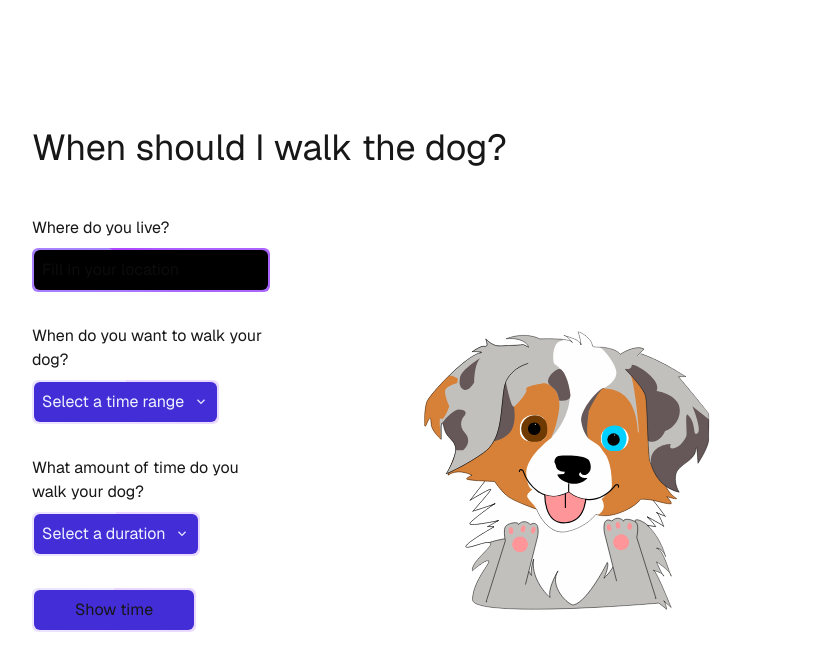
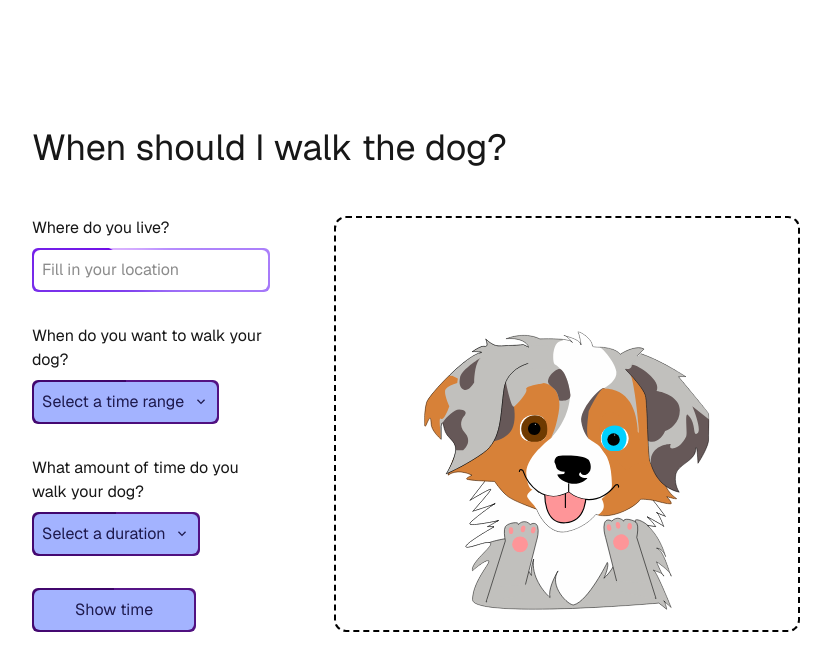
Before and after one commit to mBrossois/dog-walker-predictor, a Next.js app: page / in a window 1280 px wide. Shown: the top 670 px of the page, without its empty margins (224-1055 px from the left). Built offline with nearby package versions, Linux system fonts and the light colour scheme.

Commit message:
added light mode

```diff
--- a/components/button.tsx
+++ b/components/button.tsx
@@ -10,10 +10,10 @@ export default function Button({
     return (
         <div className={`
             w-fit rounded-md p-[2px] relative overflow-hidden z-1000 after:rounded-full
-            after:bg-conic-0 ${hasAnimation ? `after:animate-spin-slow after:from-purple-500 after:to-violet-400` : `after:from-purple-200 after:to-violet-100`}
+            after:bg-conic-0 ${hasAnimation ? `after:animate-spin-slow after:from-purple-300 after:to-violet-700 dark:after:from-purple-500 dark:after:to-violet-400` : `after:from-purple-900 after:to-purple-950 dark:after:from-purple-200 dark:after:to-violet-100`}
             after:absolute after:w-50 after:h-50 after:left-[50%] after:top-[50%] after:-translate-[50%] after:z-10
         `}>
-            <button type="submit" className="p-2 bg-indigo-700 min-w-40 rounded-md cursor-pointer relative z-1000 hover:bg-indigo-100 hover:text-indigo-700 transition-all duration-300"
+            <button type="submit" className="p-2 bg-indigo-300 text-indigo-950 dark:bg-indigo-700 min-w-40 rounded-md cursor-pointer relative z-1000 hover:bg-indigo-900 hover:text-indigo-50 dark:hover:bg-indigo-100 dark:hover:text-indigo-700 transition-all duration-300"
             >{label}</button>
         </div>
     )
--- a/components/dropdown.tsx
+++ b/components/dropdown.tsx
@@ -30,11 +30,11 @@ export default function Dropdown({
 
   return (
     <div className="flex flex-col gap-2">
-        <label htmlFor={name}>{label}</label>
+        <label htmlFor={name} className="pointer-events-none">{label}</label>
         <div className={`w-fit rounded-md p-[2px] relative overflow-hidden z-1000 after:rounded-full
-          after:bg-conic-0 ${hasAnimation ? `after:animate-spin-slow after:from-purple-500 after:to-violet-400` : `after:from-purple-200 after:to-violet-100`}
+          after:bg-conic-0 ${hasAnimation ? `after:animate-spin-slow after:from-purple-300 after:to-violet-700 dark:after:from-purple-500 dark:after:to-violet-400` : `after:from-purple-900 after:to-purple-950 dark:after:from-purple-200 dark:after:to-violet-100`}
           after:absolute after:w-50 after:h-50 after:left-[50%] after:top-[50%] after:-translate-[50%] after:z-10`}>
-          <Chevron className={`arrow absolute rotate-90 size-4 right-[.125rem] top-[50%] -translate-[50%] z-1000 transition-all transition-ease-in-out ${isMouseOver ? 'fill-indigo-800' : 'fill-indigo-100'}`} />
+          <Chevron className={`arrow absolute rotate-90 size-4 right-[.125rem] top-[50%] -translate-[50%] z-1000 transition-all transition-ease-in-out ${isMouseOver ? 'fill-indigo-50 dark:fill-indigo-800' : 'fill-indigo-950 dark:fill-indigo-100'}`} />
           <select
             defaultValue={selected}
             onChange={e => onSetSelected(e.target.value)}
@@ -42,8 +42,9 @@ export default function Dropdown({
             id={name}
             aria-label={label}
             className="dropdown relative z-100 outline-none cursor-pointer appearance-none
-              p-2 pr-8 bg-indigo-700 text-indigo-50 rounded-md
-              hover:bg-indigo-100 hover:text-indigo-800 transition-all transition-ease-in-out
+              p-2 pr-8 bg-indigo-300 text-indigo-950 rounded-md
+              hover:bg-indigo-900 hover:text-indigo-50
+              dark:hover:bg-indigo-100 dark:hover:text-indigo-800 transition-all transition-ease-in-out
               dark:bg-indigo-800 dark:text-indigo-100"
             onMouseEnter={() => setMouseOver(true)}
             onMouseLeave={() => setMouseOver(false)}
--- a/components/forecast.tsx
+++ b/components/forecast.tsx
@@ -34,7 +34,7 @@ export default function Forecast({
     function displayForecast() {
         return (
             <>
-                <span>You should go {getTimeToWalk()}</span>
+                <span>You should go <strong>{getTimeToWalk()}</strong></span>
             </>
         )
     }
@@ -59,7 +59,7 @@ export default function Forecast({
 
 
     return (
-        <div className="relative w-full h-104 p-4 border-2 border-white border-dashed rounded-xl">
+        <div className="relative w-full h-104 p-4 border-2 border-black dark:border-white border-dashed rounded-xl">
             <p className="text-3xl text-center pt-4">
                 {
                     forecast ?
--- a/components/input.tsx
+++ b/components/input.tsx
@@ -40,9 +40,9 @@ export default function Input({
         <div className="relative w-fit flex flex-col gap-2">
             <label htmlFor={name}>{label}</label>
             <div className={`p-[2px] w-fit overflow-hidden relative rounded-md
-                after:bg-conic-0 ${hasAnimation ? `after:animate-spin-slow after:from-purple-500 after:to-violet-400` : `after:from-purple-200 after:to-violet-100`}
+                after:bg-conic-0 ${hasAnimation ? `after:animate-spin-slow after:from-purple-300 after:to-violet-700 dark:after:from-purple-500 dark:after:to-violet-400` : `after:from-purple-900 after:to-purple-950 dark:after:from-purple-200 dark:after:to-violet-100`}
                 after:absolute after:w-60 after:h-60 after:left-[50%] after:top-[50%] after:-translate-[50%] after:z-10`}>
-                <input className="relative bg-black p-2 rounded-md outline-none z-1000"
+                <input className="relative bg-white dark:bg-black p-2 rounded-md outline-none z-1000"
                     autoComplete="off"
                     name={name}
                     id={name}
@@ -60,8 +60,11 @@ export default function Input({
                     <button
                         key={index}
                         onClick={() => onSuggestionClick({location: `${suggestion.city}, ${suggestion.country}`, long: suggestion.long, latt: suggestion.latt})}
-                        className="p-2 text-violet-800 border-b-1 border-violet-900 cursor-pointer
-                            hover:bg-violet-800 hover:text-white"
+                        className="p-2 border-b-1 cursor-pointer
+                            bg-violet-400 text-white
+                            dark:bg-white dark:text-violet-800 dark:border-violet-900
+                            hover:bg-violet-900
+                            dark:hover:bg-violet-800 dark:hover:text-white"
                         >
                         <p className="text-left">{suggestion.city}, {suggestion.country}</p>
                     </button>)}
```
